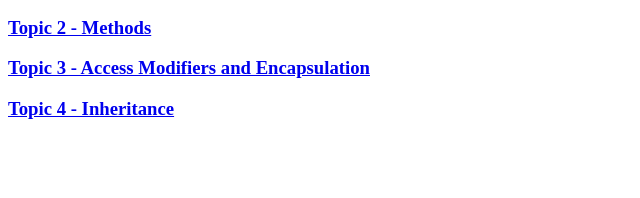
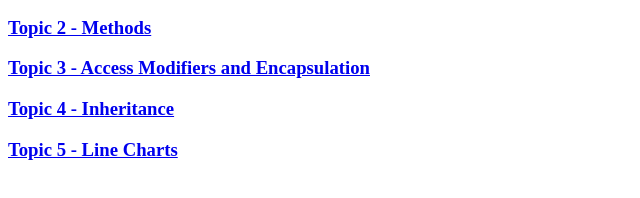
Before and after one commit to KateC08/it21c, a plain HTML site: page index.html in a window 1280 px wide. Shown: the part 104-302 px from the top of the page, without its empty margins (0-640 px from the left). Drawn offline with Linux system fonts and the light colour scheme.

Commit message:
Added some changes

```diff
--- a/index.html
+++ b/index.html
@@ -11,5 +11,6 @@
     <h3> <a href="Methods.html">Topic 2 - Methods </a></h3>
     <h3> <a href="Modifiers-Encapsulation.html">Topic 3 - Access Modifiers and Encapsulation </a></h3>
     <h3> <a href="Inheritance.html">Topic 4 - Inheritance</a></h3>
+    <h3> <a href="linechart.html">Topic 5 - Line Charts </a></h3>
 </body>
 </html>
```
